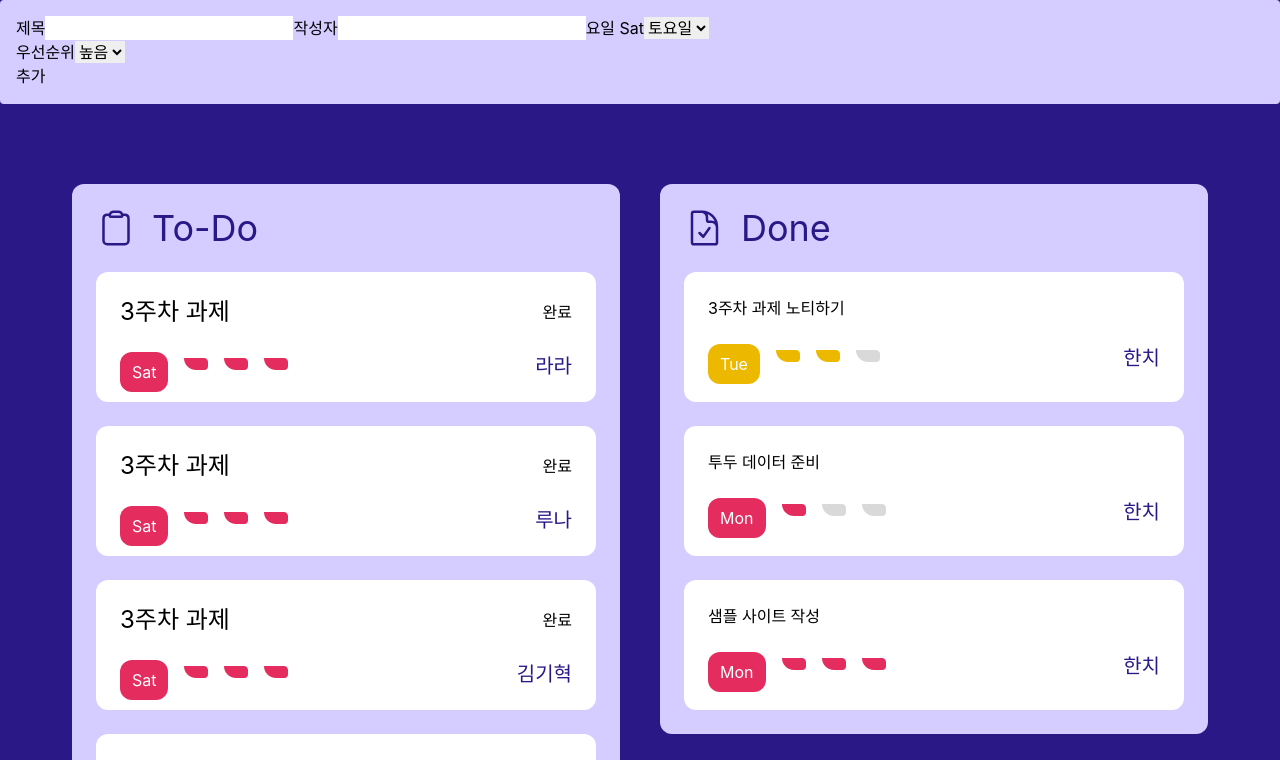
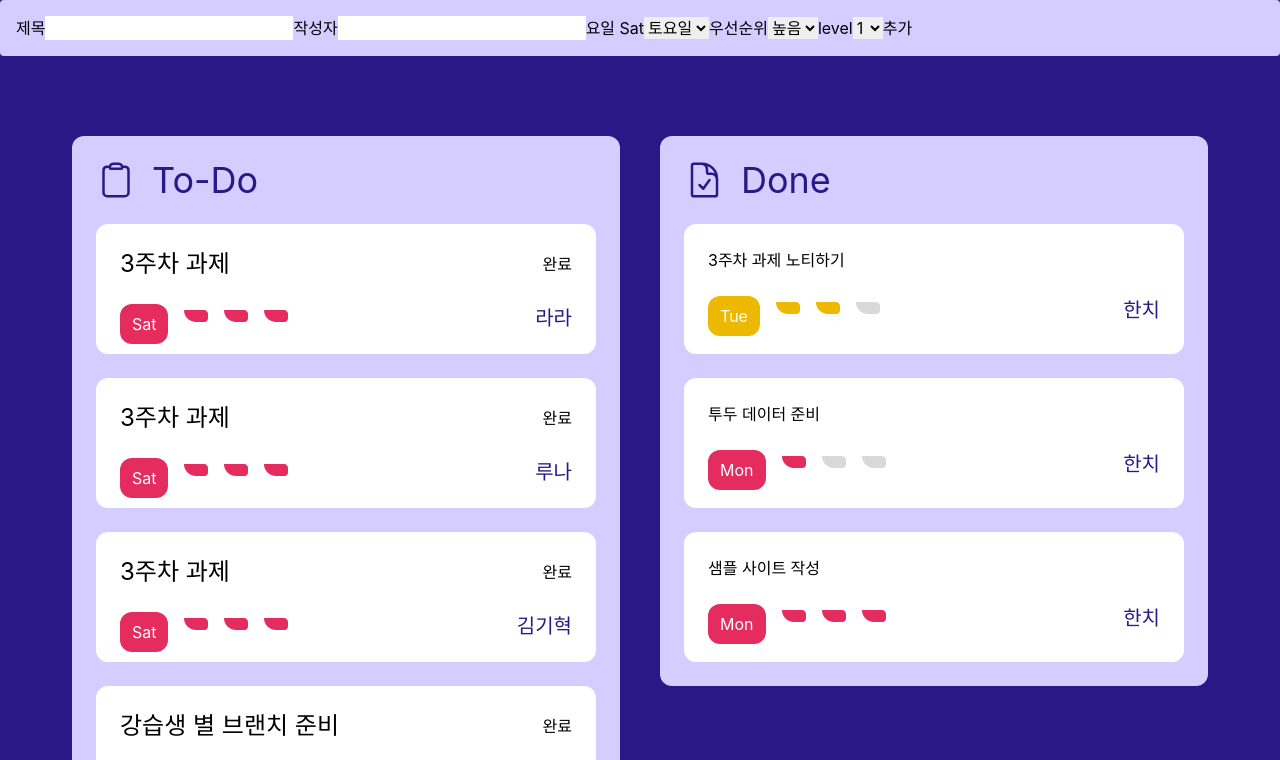
Before and after one commit to lindychi/frontend-bootcamp, a React (Create React App) app: page / in a window 1280 px wide. Shown: the top 760 px of the page. Built offline with nearby package versions, Linux system fonts and the light colour scheme.

Commit message:
완성 level오류는 질문해보자

```diff
--- a/src/App.tsx
+++ b/src/App.tsx
@@ -4,6 +4,7 @@ import clsx from "clsx";
 import "./App.css";
 import {
   Date,
+  Level,
   Priority,
   TodoItem,
   todoData as originTodoData,
@@ -34,12 +35,17 @@ function App() {
     { key: "medium", value: "중간" },
     { key: "low", value: "낮음" },
   ];
+  const levelList = [
+    { key: "1", value: "1" },
+    { key: "2", value: "2" },
+    { key: "3", value: "3" },
+  ];
 
   return (
     <div className="w-screen h-screen items-center bg-blue-800">
       <div>
         <div className="felx flex-row ">
-          <div className="p-4 bg-blue-100 rounded">
+          <div className="p-4 bg-blue-100 rounded gap-3">
             제목
             <input
               type="text"
@@ -61,7 +67,6 @@ function App() {
                 <option value={item.key}>{item.value}</option>
               ))}
             </select>
-            <div>
             우선순위
             <select
               onChange={(e) => setPriority(e.target.value)}
@@ -71,7 +76,12 @@ function App() {
                 <option value={item.key}>{item.value}</option>
               ))}
             </select>
-            </div>
+            level
+            <select onChange={(e) => setlevel(e.target.value)} value={level}>
+              {levelList.map((item) => (
+                <option value={item.key}>{item.value}</option>
+              ))}
+            </select>
             <button
               onClick={() => {
                 setTodoData([
```
Lines whose indentation alone changed are shown as unchanged.
